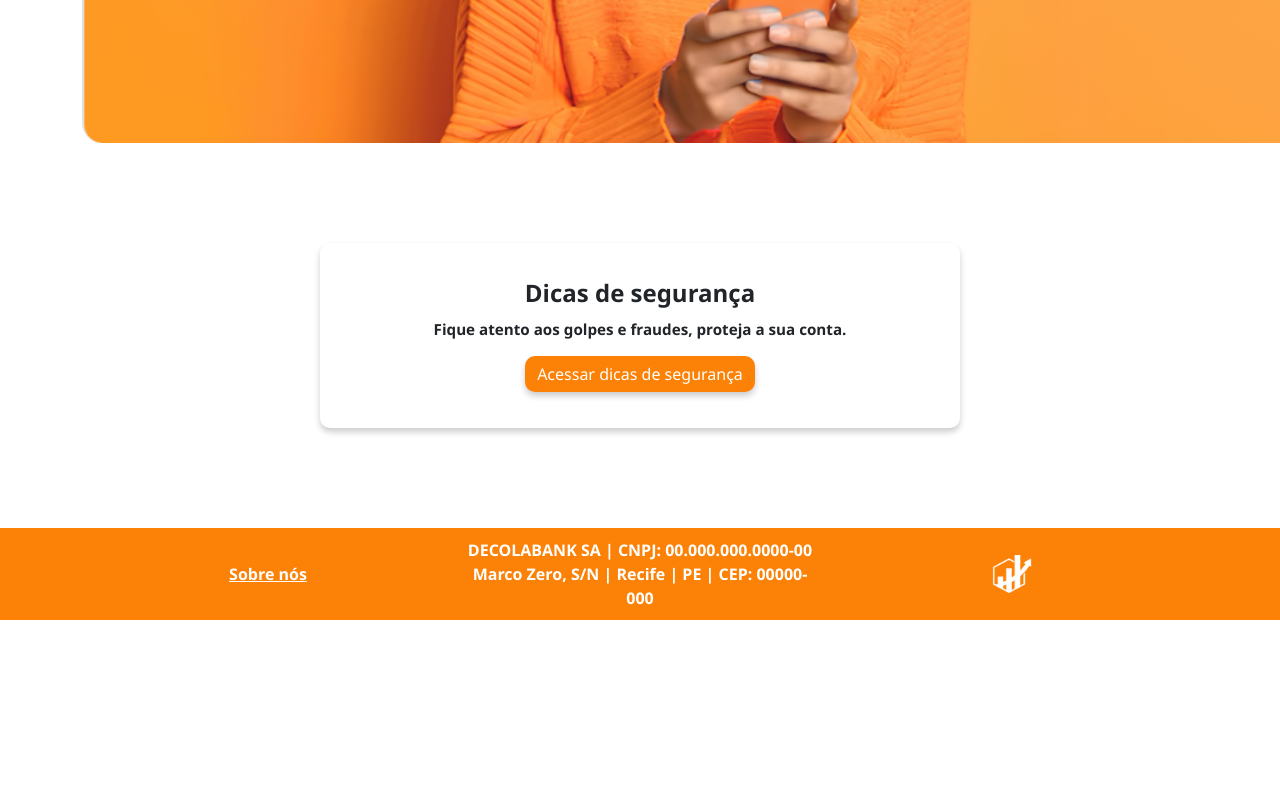
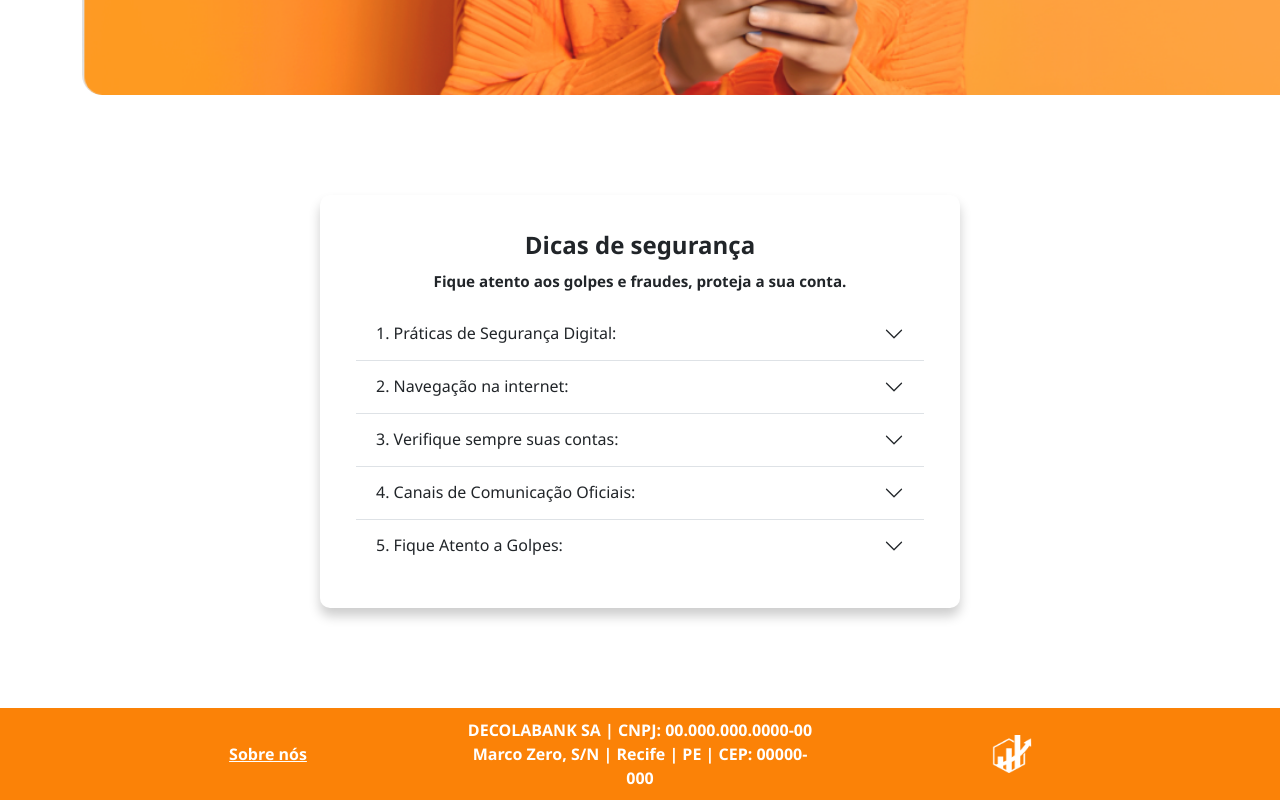
Before and after one commit to LucemilaBonifacio/decola-bank, an Angular app: page /home in a window 1280 px wide. Shown: the part 2548-3348 px from the top of the page. Before the commit the page ends 3168 px from the top, so only its background shows below. Built offline with nearby package versions, Linux system fonts and the light colour scheme.

Commit message:
Update de components

```diff
--- a/src/app/components/banner-novidades/banner-novidades.component.css
+++ b/src/app/components/banner-novidades/banner-novidades.component.css
@@ -59,10 +59,6 @@
   transition: filter 0.3s ease; /* Efeito de transição suave ao passar o mouse */
 }
 
-/* .modal-body p {
-  font-weight: normal;
-  text-align: left;
-} */
 .modal-content .modal-body p {
   font-weight: normal !important;
   text-align: left;
@@ -75,14 +71,34 @@
     margin-left: 10px;
     margin-right: 10px;
   }
-
+  .card-img01{
+    width:300x ;
+    height:300px ;
+  }
+  .card-img02{
+    width:350px ;
+    height:350px ;
+  }
   .card-img03{
     margin-top: 15px;
     border-top-left-radius: 5px;
     border-top-right-radius: 5px;
-    /* margin-left: 5px; */
+    width:350px ;
+    height:350px;
+  }
 
-    /* padding-left:5px ;
-    padding-right: 5px; */
+  .custom-card-overlay {
+    font-size: 20px; /* Ajuste o tamanho do texto */
+
+  }
+
+  @media(max-width: 560px){
+    .card-img03{
+      margin-top: 15px;
+      border-top-left-radius: 5px;
+      border-top-right-radius: 5px;
+      width:350px ;
+      height:540px;
+    }
   }
 }
--- a/src/app/components/banner-novidades/banner-novidades.component.html
+++ b/src/app/components/banner-novidades/banner-novidades.component.html
@@ -1,19 +1,19 @@
 <section>
   <div class="container mt-4">
-      <h1 class="card-title-main-app">Aqui cuidamos de todos: inclusão e acessibilidade para você!</h1>
+      <h1 class="card-title-main-app">Atendimento humanizado e serviços de excelência.</h1>
       <div class="row">
           <!-- Coluna esquerda com duas imagens empilhadas -->
           <div class="col-md-6 d-flex flex-column">
               <!-- Imagem 01 -->
               <div class="card custom-card">
-                  <img class="card-img" ngSrc="assets/imagem01.jpg" [width]="500" [height]="374" alt="Imagem 1">
+                  <img class="card-img01" ngSrc="assets/imagem01.jpg" [width]="500" [height]="374" alt="Imagem 1">
                   <div class="custom-card-overlay">
                       <p class="card-text">Acessibilidade que transforma vidas</p>
                   </div>
               </div>
               <!-- Imagem 02 -->
               <div class="card custom-card">
-                  <img class="card-img" ngSrc="assets/imagem02.jpg" [width]="500" [height]="374" alt="Imagem 2">
+                  <img class="card-img02" ngSrc="assets/imagem02.jpg" [width]="500" [height]="374" alt="Imagem 2">
                   <div class="custom-card-overlay">
                       <p class="card-text">Segurança e conforto para você e sua família</p>
                   </div>
--- a/src/app/components/banner-novidades/banner-novidades.component.ts
+++ b/src/app/components/banner-novidades/banner-novidades.component.ts
@@ -1,6 +1,5 @@
 import { NgOptimizedImage } from '@angular/common';
 import { Component } from '@angular/core';
-import { RouterOutlet } from '@angular/router';
 
 @Component({
   selector: 'app-banner-novidades',
--- a/src/app/components/card-security/card-security.component.css
+++ b/src/app/components/card-security/card-security.component.css
@@ -3,7 +3,7 @@
     margin: 0 auto;
     padding: 20px;
     border-radius: 10px;
-    box-shadow: 0 4px 6px rgba(0,0,0,0.2);
+    box-shadow: 0 8px 12px rgba(0,0,0,0.2);
     border: none;
     margin-top: 100px;
 
@@ -27,20 +27,6 @@
     font-size: 0.95rem;
     margin-bottom: 15px;
 }
-/* Alinha a imagem à esquerda e o texto à direita dentro do modal */
-.modal-body .d-flex {
-    justify-content: space-between; /* Garante que a imagem e o texto fiquem nas extremidades */
-    align-items: center; /* Alinha verticalmente no centro */
-  }
-
-  .security-image {
-    width:500px; /* Ajuste o tamanho da imagem conforme necessário */
-    height: 550px;
-    max-width: 100%;
-    border-radius: 16px;
-    box-shadow: 0px 4px 20px rgba(0, 0, 0, 0.2);
-
-  }
 
   .text-column {
     background-color: #e3dbdb;
@@ -48,32 +34,39 @@
     padding: 1.5rem; /* Ajusta o espaçamento interno */
 
   }
-
-  .modal-body h2 {
-    font-size: 1.5rem;
-    margin-bottom: 15px;
-    text-align: left;
-    color:#FB8207;
+  .accordion-button {
+    background-color: transparent;
+    border: none;
+    box-shadow: none;
+    outline: none;
+    transition: background-color 0.3s, border-color 0.3s;
   }
 
-  .modal-body p, h5 {
-    margin-bottom: 5px;
-    font-weight: normal;
-    text-align: left;
-  }
-  .modal-body h4{
-   font-size: 20px;
-   color: #FB8207;
+  .accordion-button:not(.collapsed) {
+    color: #141313;
+    border-color: #FB8207; /* Laranja para a borda ativa */
   }
 
-  .ms-3 {
-    margin-left: 15px; /* Espaçamento entre a imagem e o texto */
+  .accordion-button:focus {
+    box-shadow: 0 0 0 3px rgba(255, 171, 64, 0.5); /* Laranja suave no foco */
+    border-color: #ffab40;
+  }
+
+  .accordion-body {
+    color: #333;
+    font-weight: normal; /* Remove o negrito */
+    line-height: 1.6;
+    text-align: left; /* Alinha o texto à esquerda */
   }
 
 
-@media (max-width: 768px) {
+
+
+
+
+ @media (max-width: 768px) {
     .dicas-seguranca {
-        max-width: 30%;
+        max-width: 80%;
         padding: 15px;
     }
     .dicas-seguranca .card-title{
@@ -85,10 +78,9 @@
     .dicas-seguranca btn{
         font-size: 0.85rem;
     }
-    /* .modal-body{
+}
 
-    } */
-}
+
 
 @media (max-width: 480px) {
     .dicas-seguranca {
@@ -96,10 +88,10 @@
         padding: 10px;
     }
     .dicas-seguranca .card-title{
-        font-size: 1cqmax;
+        font-size: 20px;
     }
     .dicas-seguranca p{
-        font-size: 0.08rem;
+       display: none;
     }
     .dicas-seguranca btn{
         font-size: 0.8rem;
--- a/src/app/components/card-security/card-security.component.html
+++ b/src/app/components/card-security/card-security.component.html
@@ -2,69 +2,77 @@
   <div class="card-body">
     <h4 class="card-title">Dicas de segurança</h4>
     <p>Fique atento aos golpes e fraudes, proteja a sua conta.</p>
-    <!-- Button trigger modal -->
-    <button type="button" class="btn btn-primary" data-bs-toggle="modal" data-bs-target="#exampleModal">
-      Acessar dicas de segurança
-    </button>
 
-    <!-- Modal -->
-    <div class="modal fade" id="exampleModal" tabindex="-1" aria-labelledby="exampleModalLabel" aria-hidden="true">
-      <div class="modal-dialog modal-xl">
-        <div class="modal-content">
-          <div class="modal-header">
-            <button type="button" class="btn-close" data-bs-dismiss="modal" aria-label="Close"></button>
-          </div>
-          <div class="modal-body">
-            <div class="row align-items-center">
-              <!-- Coluna da imagem -->
-              <div class="col-12 col-md-6 text-center mb-3 mb-md-0">
-                <img
-                  class="security-image img-fluid"
-                  src="assets/security-image02.png"
-                  alt="Imagens com cadeados"
-                  style="max-width: 100%; height: auto; box-shadow: 0px 4px 10px rgba(0, 0, 0, 0.2);">
-              </div>
-              <!-- Coluna do texto com fundo -->
-              <div class="col-12 col-md-6 p-4 text-column" style="background-color: #f9f9f9; border-radius: 10px;">
-                <h2>Mantenha sua conta segura</h2>
-
-                <h5><strong>1. Práticas de Segurança Digital:</strong></h5>
-                <p>
-                  • Nunca compartilhe suas senhas ou códigos de acesso com terceiros. <br>
-                  • Esteja sempre atento às tentativas de golpe.
-                </p>
-
-                <h5><strong>2. Tecnologia de Proteção do Banco:</strong></h5>
-                <p>
-                  • Uso de tecnologia de ponta para proteger suas transações. <br>
-                  • Monitoramento constante de atividades suspeitas.
-                </p>
-
-                <h5><strong>3. Ferramentas de Segurança Adicionais:</strong></h5>
-                <p>
-                  • Autenticação em duas etapas para aumentar a proteção. <br>
-                  • Notificações em tempo real para alertar sobre possíveis ameaças.
-                </p>
-
-                <h5><strong>4. Canais de Comunicação Oficiais:</strong></h5>
-                <p>
-                  • Nenhuma instituição financeira solicita informações confidenciais por telefone, e-mail ou mensagens. <br>
-                  • Em caso de dúvidas, entre em contato apenas pelos canais oficiais.
-                </p>
-
-                <h5><strong>5. Proteção e Tradição Bancária:</strong></h5>
-                <p>
-                  • Proteja-se com práticas de segurança e aproveite a praticidade do banco digital com tranquilidade.
-                </p>
-              </div>
-            </div>
-          </div>
-          <!-- Footer com o botão "Fechar" -->
-          <div class="modal-footer">
-            <button type="button" class="btn btn-secondary" data-bs-dismiss="modal">Fechar</button>
+    <div class="accordion accordion-flush" id="accordionFlushExample">
+      <div class="accordion-item">
+        <h2 class="accordion-header">
+          <button class="accordion-button collapsed" type="button" data-bs-toggle="collapse" data-bs-target="#flush-collapseOne" aria-expanded="false" aria-controls="flush-collapseOne">
+            1. Práticas de Segurança Digital:
+          </button>
+        </h2>
+        <div id="flush-collapseOne" class="accordion-collapse collapse" data-bs-parent="#accordionFlushExample">
+          <div class="accordion-body">
+            • Nunca compartilhe suas senhas ou códigos de acesso com terceiros. <br>
+            • Faça sempre combinações fortes para as suas senhas. Não use números sequenciais ou datas de aniversário.
           </div>
         </div>
       </div>
+
+      <div class="accordion-item">
+        <h2 class="accordion-header">
+          <button class="accordion-button collapsed" type="button" data-bs-toggle="collapse" data-bs-target="#flush-collapseTwo" aria-expanded="false" aria-controls="flush-collapseTwo">
+            2. Navegação na internet:
+          </button>
+        </h2>
+        <div id="flush-collapseTwo" class="accordion-collapse collapse" data-bs-parent="#accordionFlushExample">
+          <div class="accordion-body">
+            • Evite acessar páginas web para baixar programas ilegais ou de aparência duvidosa, pois alguns desses sites podem instalar ferramentas maliciosas automaticamente.  <br>
+            • Faça downloads apenas de sites confiáveis e conhecidos.
+          </div>
+        </div>
+      </div>
+
+      <div class="accordion-item">
+        <h2 class="accordion-header">
+          <button class="accordion-button collapsed" type="button" data-bs-toggle="collapse" data-bs-target="#flush-collapseThree" aria-expanded="false" aria-controls="flush-collapseThree">
+            3. Verifique sempre suas contas:
+          </button>
+        </h2>
+        <div id="flush-collapseThree" class="accordion-collapse collapse" data-bs-parent="#accordionFlushExample">
+          <div class="accordion-body">
+            • Observe regularmente os lançamentos nas suas contas.<br>
+            • Caso observe qualquer comportamento incomum nas suas transações, entre em contato com o Banco imediatamente <br>
+          </div>
+        </div>
+      </div>
+      <div class="accordion-item">
+        <h2 class="accordion-header">
+          <button class="accordion-button collapsed" type="button" data-bs-toggle="collapse" data-bs-target="#flush-collapseFour" aria-expanded="false" aria-controls="flush-collapseFour">
+            4. Canais de Comunicação Oficiais:
+          </button>
+        </h2>
+        <div id="flush-collapseFour" class="accordion-collapse collapse" data-bs-parent="#accordionFlushExample">
+          <div class="accordion-body">
+            • Nenhuma instituição financeira solicita informações confidenciais por telefone, e-mail ou mensagens. <br>
+            • Em caso de dúvidas, entre em contato apenas pelos nosos canais oficiais.
+          </div>
+        </div>
+      </div>
+
+      <div class="accordion-item">
+        <h2 class="accordion-header">
+          <button class="accordion-button collapsed" type="button" data-bs-toggle="collapse" data-bs-target="#flush-collapseFive" aria-expanded="false" aria-controls="flush-collapseFive">
+            5. Fique Atento a Golpes:
+          </button>
+        </h2>
+        <div id="flush-collapseFive" class="accordion-collapse collapse" data-bs-parent="#accordionFlushExample">
+          <div class="accordion-body">
+            • Proteja-se contra fraudes e golpes seguindo nossas dicas de segurança. <br>
+            • Mantenha-se vigilante e desconfie de solicitações suspeitas de informações pessoais ou financeiras. Sua segurança é nossa prioridade!.
+          </div>
+        </div>
+      </div>
+
     </div>
   </div>
 </div>
```
